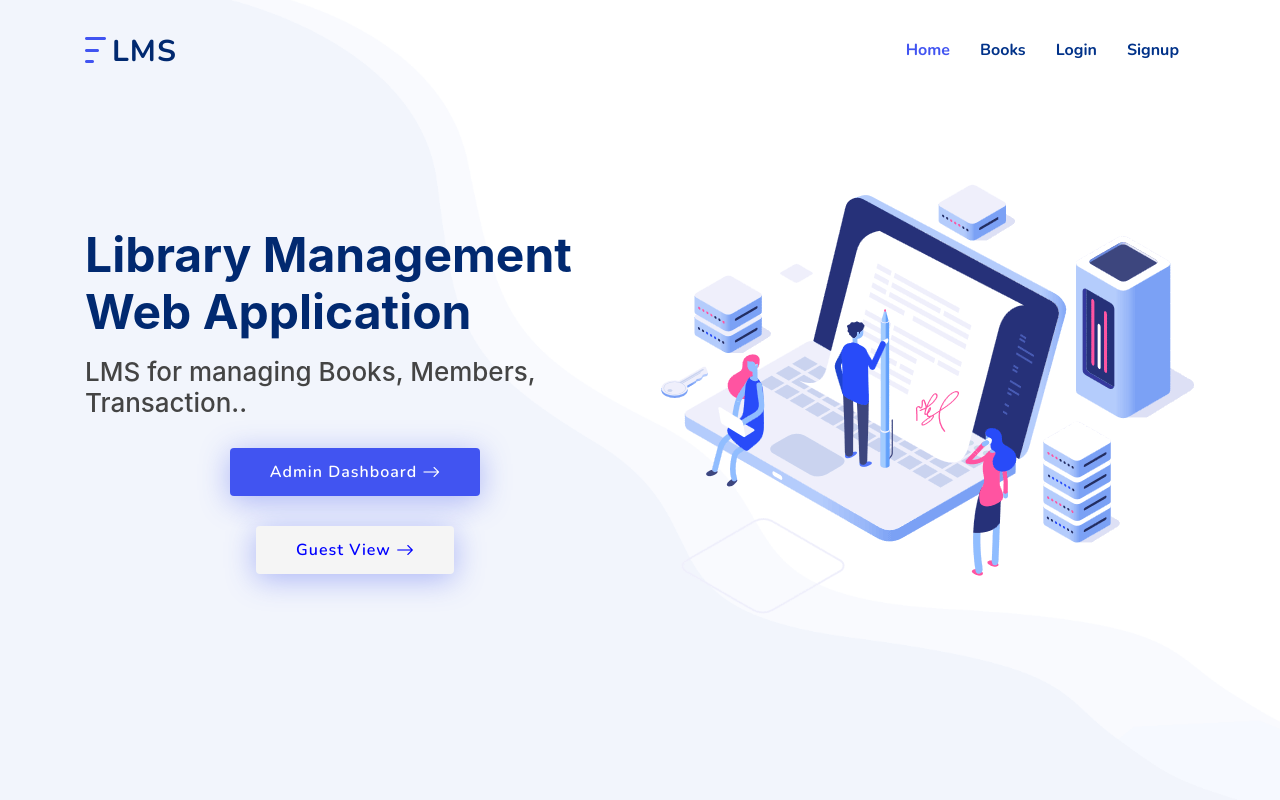
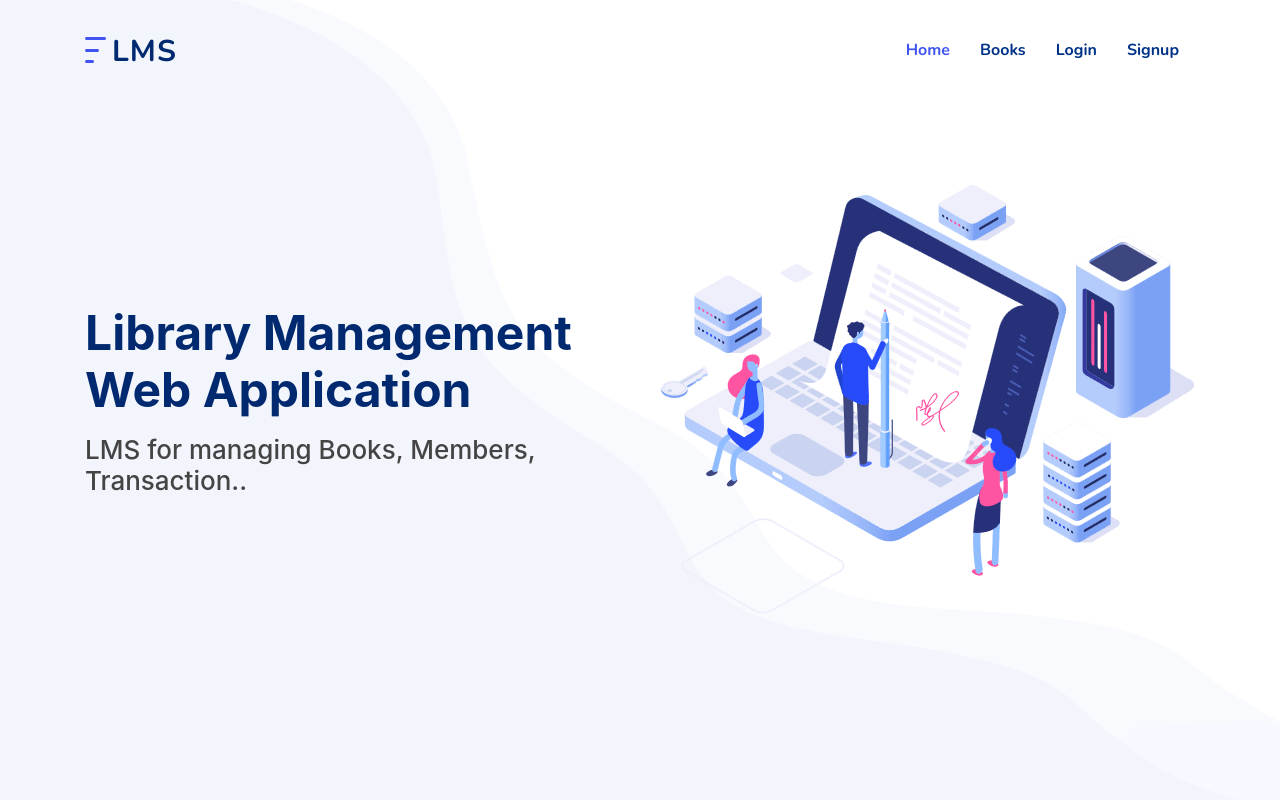
Before and after one commit to durgeshmeena/Library_Management_System, a Flask app: page / in a window 1280 px wide. Run offline with Flask 2, Linux system fonts and the light colour scheme; some libraries are stand-ins or nearby versions.

Commit message:
removing home page buttons

```diff
--- a/app/templates/home.html
+++ b/app/templates/home.html
@@ -32,7 +32,7 @@
           <h1 data-aos="fade-up">Library Management Web Application</h1>
           <h2 data-aos="fade-up" data-aos-delay="400">LMS for managing Books, Members, Transaction..</h2>
           <div data-aos="fade-up" data-aos-delay="600">
-            <div class="text-center text-lg-start">
+            <!-- <div class="text-center text-lg-start">
               <a href="/login" class="btn-get-started scrollto d-inline-flex align-items-center justify-content-center align-self-center">
                 <span>Admin Dashboard</span>
                 <i class="bi bi-arrow-right"></i>
@@ -42,7 +42,7 @@
                 <span>Guest View</span>
                 <i class="bi bi-arrow-right"></i>
               </a>
-            </div>
+            </div> -->
           </div>
         </div>
         <div class="col-lg-6 hero-img" data-aos="zoom-out" data-aos-delay="200">
```
